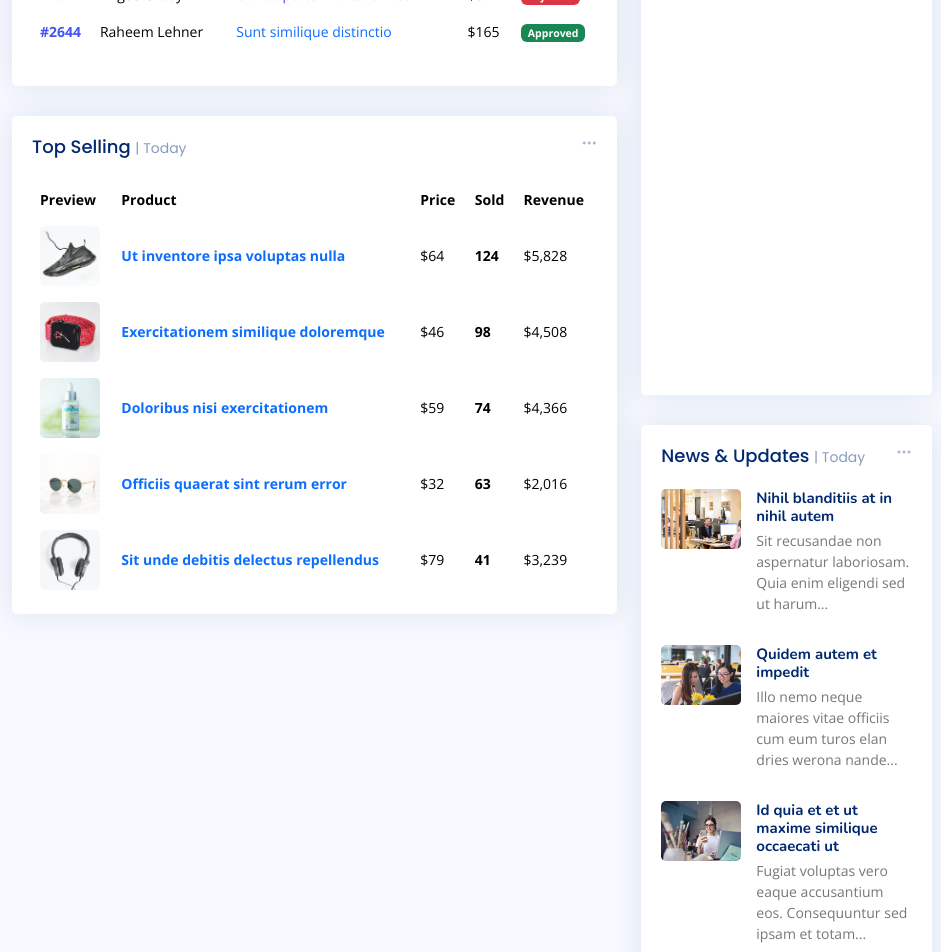
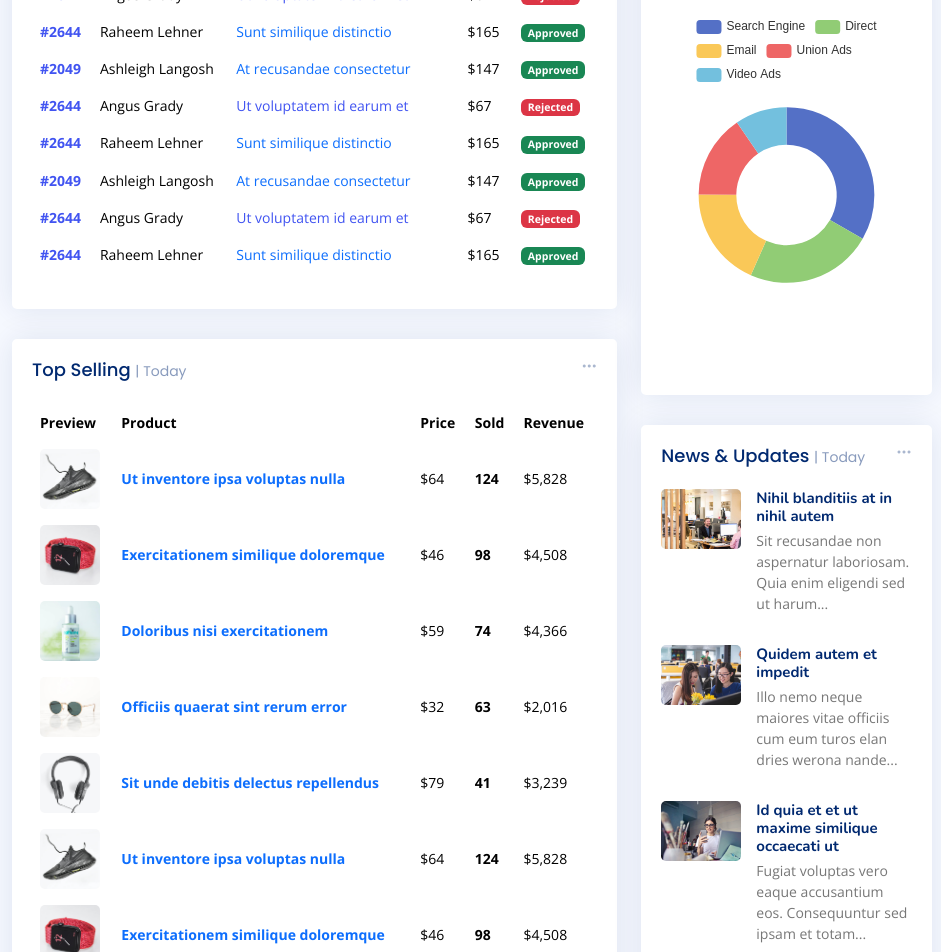
Before and after one commit to amitbd599/admin_bootstrap, a React (Create React App) app: page / in a window 1280 px wide. Shown: the part 1240-2192 px from the top of the page, without its empty margins (318-1259 px from the left). Built offline with nearby package versions, Linux system fonts and the light colour scheme.

Commit message:
trafficChart add

```diff
--- a/src/components/HomeInner.jsx
+++ b/src/components/HomeInner.jsx
@@ -89,6 +89,45 @@ const HomeInner = () => {
             value: [5000, 14000, 28000, 26000, 42000, 21000],
             name: "Actual Spending",
           },
+        ],
+      },
+    ],
+  };
+
+  const trafficChartOptions = {
+    tooltip: {
+      trigger: "item",
+    },
+    legend: {
+      top: "5%",
+      left: "center",
+    },
+    series: [
+      {
+        name: "Access From",
+        type: "pie",
+        radius: ["40%", "70%"],
+        avoidLabelOverlap: false,
+        label: {
+          show: false,
+          position: "center",
+        },
+        emphasis: {
+          label: {
+            show: true,
+            fontSize: "18",
+            fontWeight: "bold",
+          },
+        },
+        labelLine: {
+          show: false,
+        },
+        data: [
+          { value: 1048, name: "Search Engine" },
+          { value: 735, name: "Direct" },
+          { value: 580, name: "Email" },
+          { value: 484, name: "Union Ads" },
+          { value: 300, name: "Video Ads" },
         ],
       },
     ],
@@ -414,6 +453,96 @@ const HomeInner = () => {
                           <span className='badge bg-success'>Approved</span>
                         </td>
                       </tr>
+                      <tr>
+                        <th scope='row'>
+                          <a href='#'>#2049</a>
+                        </th>
+                        <td>Ashleigh Langosh</td>
+                        <td>
+                          <a href='#' className='text-primary'>
+                            At recusandae consectetur
+                          </a>
+                        </td>
+                        <td>$147</td>
+                        <td>
+                          <span className='badge bg-success'>Approved</span>
+                        </td>
+                      </tr>
+                      <tr>
+                        <th scope='row'>
+                          <a href='#'>#2644</a>
+                        </th>
+                        <td>Angus Grady</td>
+                        <td>
+                          <a href='#' className='text-primar'>
+                            Ut voluptatem id earum et
+                          </a>
+                        </td>
+                        <td>$67</td>
+                        <td>
+                          <span className='badge bg-danger'>Rejected</span>
+                        </td>
+                      </tr>
+                      <tr>
+                        <th scope='row'>
+                          <a href='#'>#2644</a>
+                        </th>
+                        <td>Raheem Lehner</td>
+                        <td>
+                          <a href='#' className='text-primary'>
+                            Sunt similique distinctio
+                          </a>
+                        </td>
+                        <td>$165</td>
+                        <td>
+                          <span className='badge bg-success'>Approved</span>
+                        </td>
+                      </tr>
+                      <tr>
+                        <th scope='row'>
+                          <a href='#'>#2049</a>
+                        </th>
+                        <td>Ashleigh Langosh</td>
+                        <td>
+                          <a href='#' className='text-primary'>
+                            At recusandae consectetur
+                          </a>
+                        </td>
+                        <td>$147</td>
+                        <td>
+                          <span className='badge bg-success'>Approved</span>
+                        </td>
+                      </tr>
+                      <tr>
+                        <th scope='row'>
+                          <a href='#'>#2644</a>
+                        </th>
+                        <td>Angus Grady</td>
+                        <td>
+                          <a href='#' className='text-primar'>
+                            Ut voluptatem id earum et
+                          </a>
+                        </td>
+                        <td>$67</td>
+                        <td>
+                          <span className='badge bg-danger'>Rejected</span>
+                        </td>
+                      </tr>
+                      <tr>
+                        <th scope='row'>
+                          <a href='#'>#2644</a>
+                        </th>
+                        <td>Raheem Lehner</td>
+                        <td>
+                          <a href='#' className='text-primary'>
+                            Sunt similique distinctio
+                          </a>
+                        </td>
+                        <td>$165</td>
+                        <td>
+                          <span className='badge bg-success'>Approved</span>
+                        </td>
+                      </tr>
                     </tbody>
                   </table>
                 </div>
@@ -537,6 +666,36 @@ const HomeInner = () => {
                         <td>$79</td>
                         <td className='fw-bold'>41</td>
                         <td>$3,239</td>
+                      </tr>
+                      <tr>
+                        <th scope='row'>
+                          <a href='#'>
+                            <img src='assets/img/product-1.jpg' alt='' />
+                          </a>
+                        </th>
+                        <td>
+                          <a href='#' className='text-primary fw-bold'>
+                            Ut inventore ipsa voluptas nulla
+                          </a>
+                        </td>
+                        <td>$64</td>
+                        <td className='fw-bold'>124</td>
+                        <td>$5,828</td>
+                      </tr>
+                      <tr>
+                        <th scope='row'>
+                          <a href='#'>
+                            <img src='assets/img/product-2.jpg' alt='' />
+                          </a>
+                        </th>
+                        <td>
+                          <a href='#' className='text-primary fw-bold'>
+                            Exercitationem similique doloremque
+                          </a>
+                        </td>
+                        <td>$46</td>
+                        <td className='fw-bold'>98</td>
+                        <td>$4,508</td>
                       </tr>
                     </tbody>
                   </table>
@@ -712,11 +871,12 @@ const HomeInner = () => {
               <h5 className='card-title'>
                 Website Traffic <span>| Today</span>
               </h5>
-              <div
-                id='trafficChart'
-                style={{ minHeight: 400 }}
-                className='echart'
-              />
+              <div style={{ minHeight: 400 }} id='trafficChart'>
+                <ReactECharts
+                  option={trafficChartOptions}
+                  style={{ height: "400px" }}
+                />
+              </div>
             </div>
           </div>
           {/* End Website Traffic */}
```
